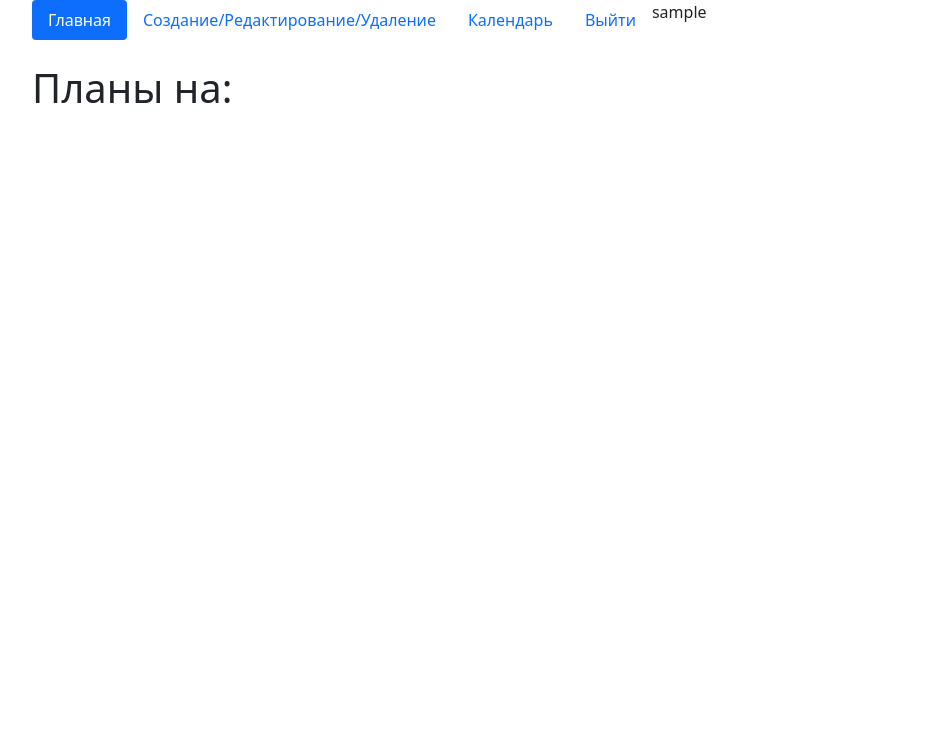
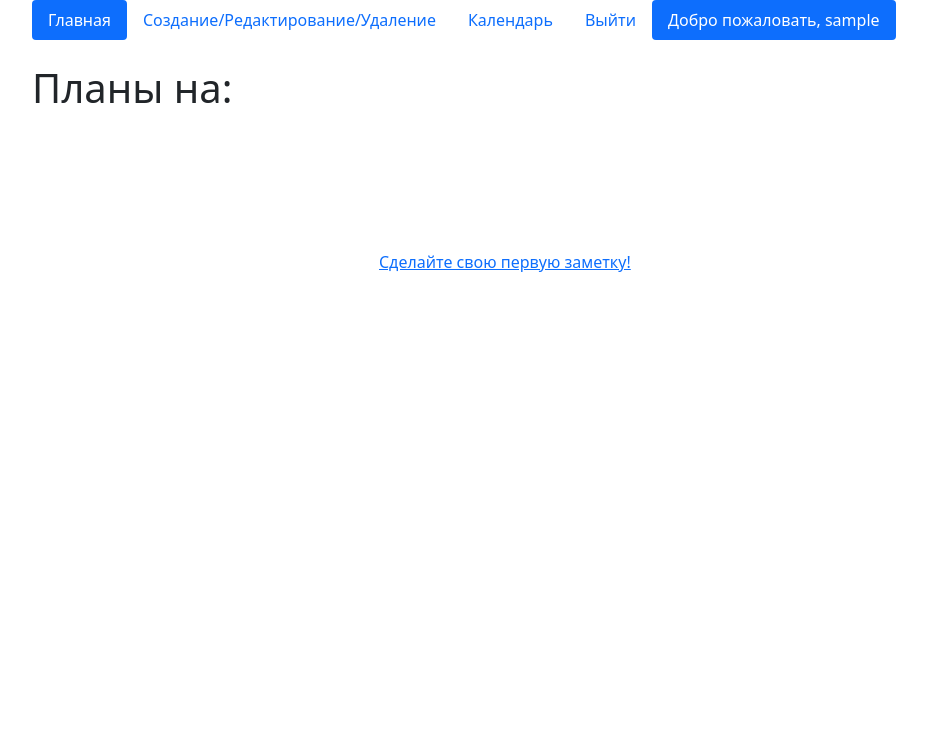
Before and after one commit to Kartoz9/ToDoList, a Django app: page / in a window 1280 px wide. Shown: the top 750 px of the page, without its empty margins (50-977 px from the left). Run offline with Django 4.2, Linux system fonts and the light colour scheme; the visitor is signed in with stand-in values (Sample User, id 1); data that the repository does not hold is empty.

Commit message:
Минимальный функционал готов, остался календарь

```diff
--- a/templates/base.html
+++ b/templates/base.html
@@ -50,7 +50,13 @@
 
           {% endif %}
 
-          {{request.user}}
+          {% if request.user.is_authenticated %}
+
+           <li class="nav-item">
+            <a class="nav-link active" >Добро пожаловать, {{request.user}}</a>
+           </li>
+
+          {% endif %}
         </ul>
 
     {% block content %}
--- a/todo_app/models.py
+++ b/todo_app/models.py
@@ -5,7 +5,7 @@ from django.contrib.auth.models import User
 
 class Todo(models.Model):
     author = models.ForeignKey(User, on_delete=models.CASCADE, verbose_name='Владелец заметок', blank=True, null=True)
-    day = models.CharField(max_length=25, verbose_name='День недели')
+    day = models.CharField(max_length=100, verbose_name='День недели (Например: Понедельник (21.02))')
     date = models.DateTimeField(auto_now=True, verbose_name='Дата последнего изменения')
     task = models.TextField(verbose_name='Задачи на день')
 
--- a/todo_app/templates/todo_app/all_days.html
+++ b/todo_app/templates/todo_app/all_days.html
@@ -5,13 +5,29 @@
 
 {% block content %}
 
+    <style>
+        .center {
+        position: absolute;	/* Абсолютное позиционирование */
+        width: 400px; /* Ширина слоя в пикселах */
+        height: 300px; /* Высота слоя в пикселах */
+        left: 50%; /* Положение слоя от левого края */
+        top: 50%; /* Положение слоя от верхнего края */
+        margin-left: -211px; /* Отступ слева, включает padding и border */
+        margin-top: -150px;	/* Отступ сверху */
+        }
+    </style>
+
+    <div class="center" ><a href="{% url 'edit-page' %}">Сделайте свою первую заметку!</a></div>
+
     <h1 class="mt-4">Планы на:</h1>
     <ul class="list-group">
         {% for el in todo %}
+
             {% if request.user == el.author %}
                 <li class="list-group-item"><a href="{{ el.get_url }}">{{el.day}}</a> <h3>(Последнее изменение: {{el.date}})</h3>
                 </li>
             {% endif %}
+
         {% endfor %}
     </ul>
 
--- a/todo_app/templates/todo_app/edit_page.html
+++ b/todo_app/templates/todo_app/edit_page.html
@@ -31,7 +31,6 @@
     <table class="table mt-4">
       <thead>
         <tr>
-      <th scope="col">id</th>
           <th scope="col">День</th>
           <th scope="col">Дата последнего изменения</th>
           <th scope="col">Задача</th>
@@ -43,7 +42,6 @@
       {% for i in example %}
         {% if request.user == i.author %}
           <tr {% if i.id|slugify == request.GET.id %} style="background:green" {% endif %}>
-          <th>{{ i.id }}</th>
               <td>{{ i.day }}</td>
               <td>{{ i.date }}</td>
               <td>{{ i.task }}</td>
--- a/todo_app/views.py
+++ b/todo_app/views.py
@@ -52,7 +52,7 @@ class TodoCreateView(LoginRequiredMixin, CustomSuccessMessageMixin, CreateView):
     success_msg = 'Заметка создана'
 
     def get_context_data(self, **kwargs):
-        kwargs['example'] = Todo.objects.all().order_by('id')
+        kwargs['example'] = Todo.objects.all().order_by('date')
         return super().get_context_data(**kwargs)
 
     def form_valid(self, form):
@@ -83,7 +83,7 @@ class TodoUpdateView(LoginRequiredMixin, CustomSuccessMessageMixin, UpdateView):
 class MyprojectLoginView(LoginView):
     template_name = 'todo_app/login.html'
     form_class = AuthUserForm
-    success_url = reverse_lazy('edit-page')
+    success_url = reverse_lazy('menu')
 
     def get_success_url(self):
         return self.success_url
@@ -93,7 +93,7 @@ class RegisterUserView(CreateView):
     model = Todo
     template_name = 'todo_app/register_page.html'
     form_class = RegisterUserForm
-    success_url = reverse_lazy('edit-page')
+    success_url = reverse_lazy('menu')
     success_msg = 'Пользователь успешно создан'
 
     def form_valid(self, form):
```
Lines whose indentation alone changed are shown as unchanged.
